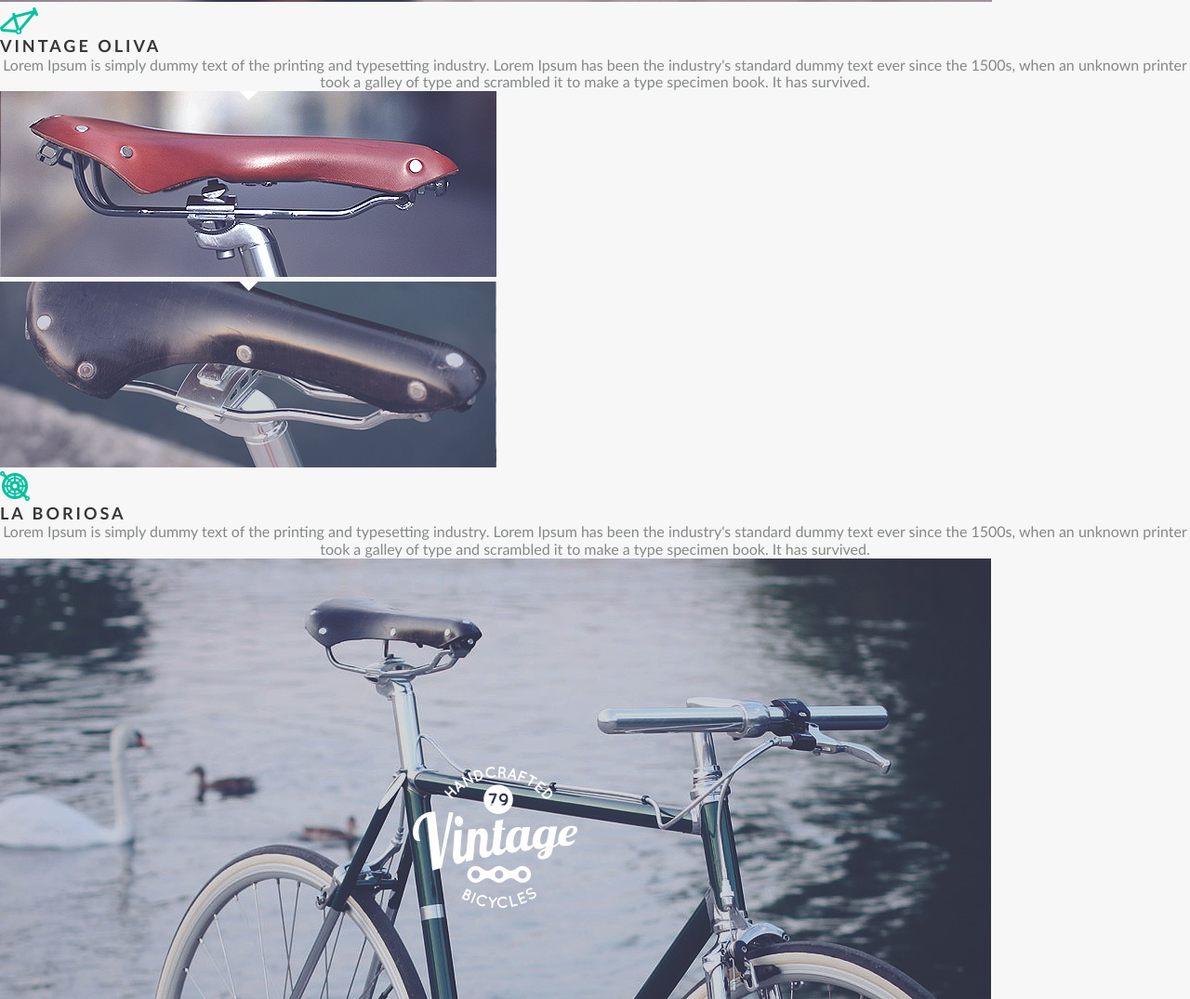
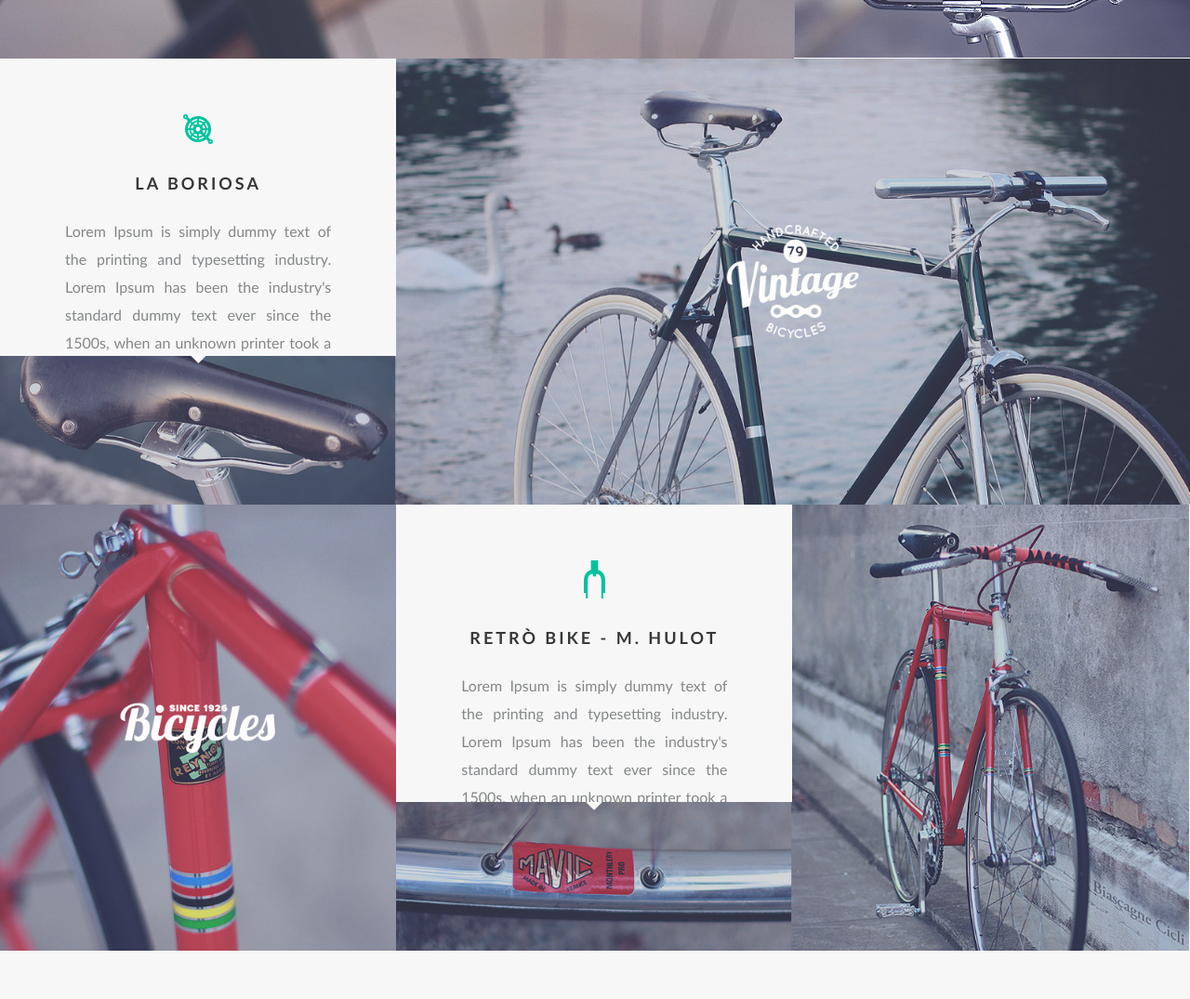
Before and after one commit to artsashko/yebo, a plain HTML site: page index.html in a window 1280 px wide. Shown: the part 1725-2800 px from the top of the page at 93% size. After the commit the page ends 2752 px from the top, so only its background shows below. Drawn offline with Linux system fonts and the light colour scheme.

Commit message:
Доработан блок ВОРК без адаптива

```diff
--- a/index.html
+++ b/index.html
@@ -64,9 +64,9 @@
 
     <section class="section">
         <div class="container">
-            <div class="work-block">
+            <div class="work work-block">
                 <div class="work-bike">
-                    <div class="work__img"><img src="img/work__img1.jpg" alt=""></div>
+                    <div class="work__img"><img class="img" src="img/work__img1.jpg" alt=""></div>
                     <!-- /.work__img -->
                     <div class="work-card">
                         <div class="work-card__icon"><img src="img/work-card_1.png" alt=""></div>
@@ -77,16 +77,16 @@
                             typesetting industry. Lorem Ipsum has been the industry's standard dummy text ever since the
                             1500s, when an unknown printer took a galley of type and scrambled it to make a type
                             specimen book. It has survived.</div>
+                            <span class="text__line"></span>
                         <!-- /.work-card__text text -->
-                        <div class="work-card__img"><img src="img/work__img2.jpg" alt=""></div>
+                        <div class="work-card__img"><img class="img" src="img/work__img2.jpg" alt=""></div>
                         <!-- /.work-card__img -->
                     </div>
                     <!-- /.work-card -->
                 </div>
                 <!-- /.work-bike -->
                 <div class="work-bike">
-                    <div class="work__img"><img src="img/work__img3.jpg" alt=""></div>
-                    <!-- /.work__img -->
+
                     <div class="work-card">
                         <div class="work-card__icon"><img src="img/work-card_2.png" alt=""></div>
                         <!-- /.work-card__icon -->
@@ -96,16 +96,19 @@
                             typesetting industry. Lorem Ipsum has been the industry's standard dummy text ever since the
                             1500s, when an unknown printer took a galley of type and scrambled it to make a type
                             specimen book. It has survived.</div>
+                            <span class="text__line"></span>
                         <!-- /.work-card__text text -->
-                        <div class="work-card__img"><img src="img/work__img4.jpg" alt=""></div>
+                        <div class="work-card__img"><img class="img" src="img/work__img3.jpg" alt=""></div>
                         <!-- /.work-card__img -->
                     </div>
                     <!-- /.work-card -->
+                    <div class="work__img"><img class="img" src="img/work__img4.jpg" alt=""></div>
+                    <!-- /.work__img -->
                 </div>
                 <!-- /.work-bike -->
-                <div class="work-bike_3-sections">
-                    <div class="work__img"><img src="img/work__img5.jpg" alt=""></div>
-                    <!-- /.work__img_33pr -->
+                <div class="work-bike">
+                    <div class="work__img work__img_3sections"><img class="img" src="img/work__img5.jpg" alt=""></div>
+
                     <div class="work-card">
                         <div class="work-card__icon"><img src="img/work-card_3.png" alt=""></div>
                         <!-- /.work-card__icon -->
@@ -115,14 +118,16 @@
                             typesetting industry. Lorem Ipsum has been the industry's standard dummy text ever since the
                             1500s, when an unknown printer took a galley of type and scrambled it to make a type
                             specimen book. It has survived.</div>
+                            <span class="text__line"></span>
                         <!-- /.work-card__text text -->
-                        <div class="work-card__img"><img src="img/work__img6.jpg" alt=""></div>
+                        <div class="work-card__img"><img class="img" src="img/work__img6.jpg" alt=""></div>
                         <!-- /.work-card__img -->
                     </div>
                     <!-- /.work-card -->
+                    <div class="work__img work__img_3sections"><img class="img" src="img/work__img7.jpg" alt=""></div>
+
                 </div>
-                <div class="work__img"><img src="img/work__img7.jpg" alt=""></div>
-                <!-- /.work__img_33pr -->
+
                 <!-- /.work-bike -->
                 <!-- /.work-block -->
             </div>
--- a/sass/_grid.sass
+++ b/sass/_grid.sass
@@ -4,6 +4,6 @@
 
 
 .container
-    max-width: 1600px
+    max-width: 100%
     margin: auto
     background-color: #f7f7f7
--- a/sass/_interface.sass
+++ b/sass/_interface.sass
@@ -1,3 +1,24 @@
 body
     +regular
     background-color: #f7f7f7
+
+img
+    //width: 100%
+
+.title
+    text-transform: uppercase
+    text-decoration: none
+    font-size: 18px
+    color: #353738
+    +bold
+    letter-spacing: 3px
+
+.text
+    +regular
+    color: #848789
+    text-align: center
+    font-size: 16px
+    &__line
+        width: 50px
+        height: 1px
+        background-color: rgba(#848789, 0.2)
--- a/sass/sections/_about_us.sass
+++ b/sass/sections/_about_us.sass
@@ -18,17 +18,5 @@
         margin-bottom: 130px
         font-size: 18px
         color: #848789
-
-.title
-    text-transform: uppercase
-    text-decoration: none
-    font-size: 18px
-    color: #353738
-    +bold
-    letter-spacing: 3px
-
-.text
-    +regular
-    color: #848789
-    text-align: center
-    font-size: 16px
+        line-height: 34px
+        text-align: center
--- a/sass/sections/_navbar.sass
+++ b/sass/sections/_navbar.sass
@@ -7,8 +7,8 @@
     justify-content: center
     height: 95px
     width: 100%
-    max-width: 1600px
-    position: fixed
+    //max-width: 1600px
+    //position: fixed
     z-index: 99
     top: 35px
 
--- a/sass/sections/_work.sass
+++ b/sass/sections/_work.sass
@@ -0,0 +1,60 @@
+.work
+
+    &-block
+        display: flex
+        flex-direction: column
+
+    &-bike
+        display: flex
+        flex-direction: row
+        flex-wrap: wrap
+        width: 100%
+
+
+    &__img
+        flex-basis: 66.7%
+        height: auto
+        line-height: 0
+
+
+        &_3sections
+            flex-basis: 33.3%
+
+
+
+    &-card
+        display: flex
+        flex-direction: column
+        position: relative
+        flex-basis: 33.3%
+        height: auto
+        align-items: center
+        width: 100%
+        align-content: center
+
+        &__icon
+            margin-top: 60px
+
+
+        &__title
+            padding-top: 30px
+            padding-bottom: 25px
+
+
+        &__text
+            padding: 0 70px
+            line-height: 30px
+            padding-bottom: 40px
+            text-align: justify
+
+
+        &__img
+            width: 100%
+            position: absolute
+            bottom: -4px
+
+
+
+.img
+    width: 100%
+    height: auto
```
Also changed, not shown: css/style.css, 1 other file.
